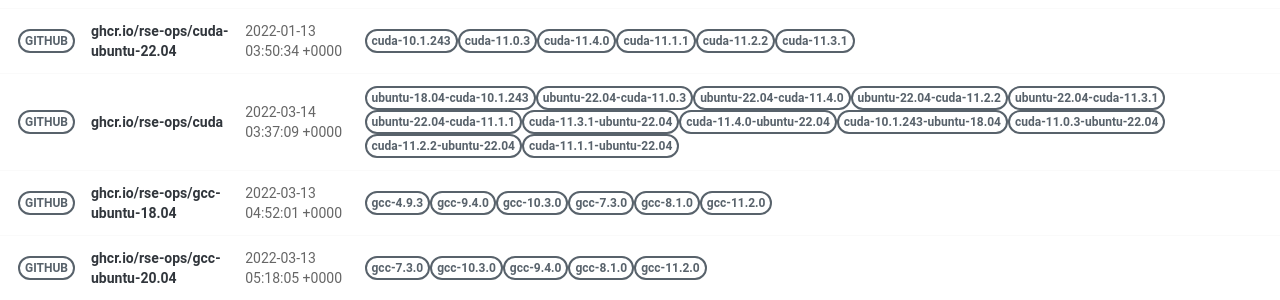
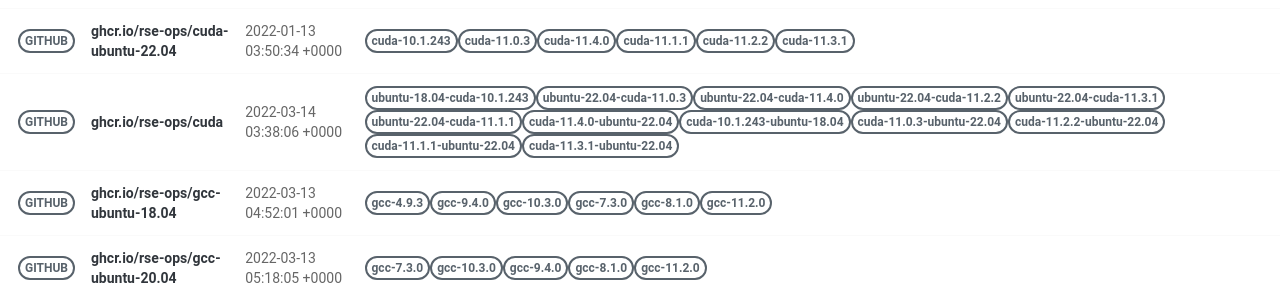
Before and after one commit to rse-ops/docker-images, a Jekyll site: the page built from pages/index.md, in a window 1280 px wide. Shown: the part 421-721 px from the top of the page. Built offline with Jekyll 4.4.1, drawn with Linux system fonts in a browser that asks for light colours; nearby versions of some CDN libraries.

Commit message:
Automated push to update library 2022-03-14

```diff
--- a/_library/ghcr.io-rse-ops-cuda.md
+++ b/_library/ghcr.io-rse-ops-cuda.md
@@ -1,7 +1,7 @@
 ---
 layout: container
 name: ghcr.io/rse-ops/cuda
-updated_at: 2022-03-14 03:37:09.122300
+updated_at: 2022-03-14 03:38:06.814783
 
 
 container_url: https://github.com/orgs/rse-ops/packages/container/package/cuda
```
Also changed, not shown: other parts of _library/ghcr.io-rse-ops-cuda.md (+3 -3 lines).
